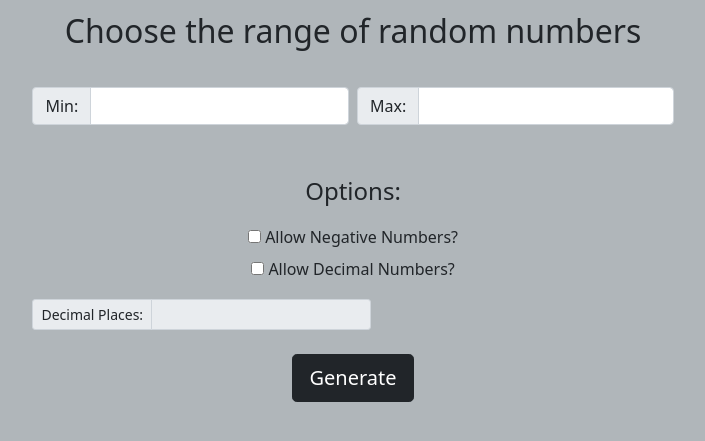
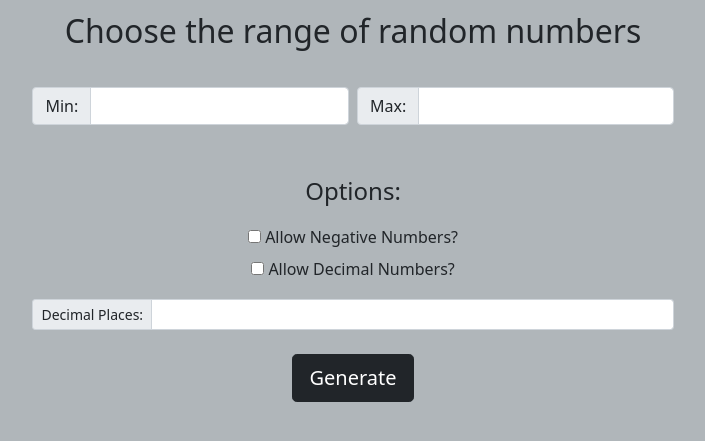
Before and after one commit to lesada/RandomNumberGenerator, a plain HTML site: page index.html in a window 1280 px wide. Shown: the part 115-556 px from the top of the page, without its empty margins (287-992 px from the left). Drawn offline with nearby package versions, Linux system fonts and the light colour scheme.

Commit message:
Alterando alinhamento do input

```diff
--- a/index.html
+++ b/index.html
@@ -28,22 +28,21 @@
                 </div>
             </div>
         </fieldset>
-        <fieldset>
+        <fieldset class="col-12">
             <legend class="options">Options:</legend>
             <div class="mb-2">
                 <input type="checkbox" id="negativeNumbers" name="negativeNumbers">
                 <label for="negativeNumbers">Allow Negative Numbers?</label>
             </div>
+
             <div>
-                <div>
-                    <input type="checkbox" id="decimalNumbers" name="decimalNumbers" class="mb-4">
-                    <label for="decimalNumbers">Allow Decimal Numbers?</label>
-                </div>
-                <div class="input-group input-group-sm">
-                    <label for="decimalPlaces" class="input-group-text">Decimal Places:</label>
-                    <input type="text" id="decimalPlaces" name="decimalPlaces" class="input-group-text">
-                </div>
+                <input type="checkbox" id="decimalNumbers" name="decimalNumbers" class="mb-4">
+                <label for="decimalNumbers">Allow Decimal Numbers?</label>
+            </div>
 
+            <div class="input-group input-group-sm col-2">
+                <label for="decimalPlaces" class="input-group-text">Decimal Places:</label>
+                <input type="text" id="decimalPlaces" name="decimalPlaces" class="form-control">
             </div>
         </fieldset>
         <button type="button" class="btn btn-dark btn-lg mt-4 mb-3" onClick="generate()">Generate</button>
```
